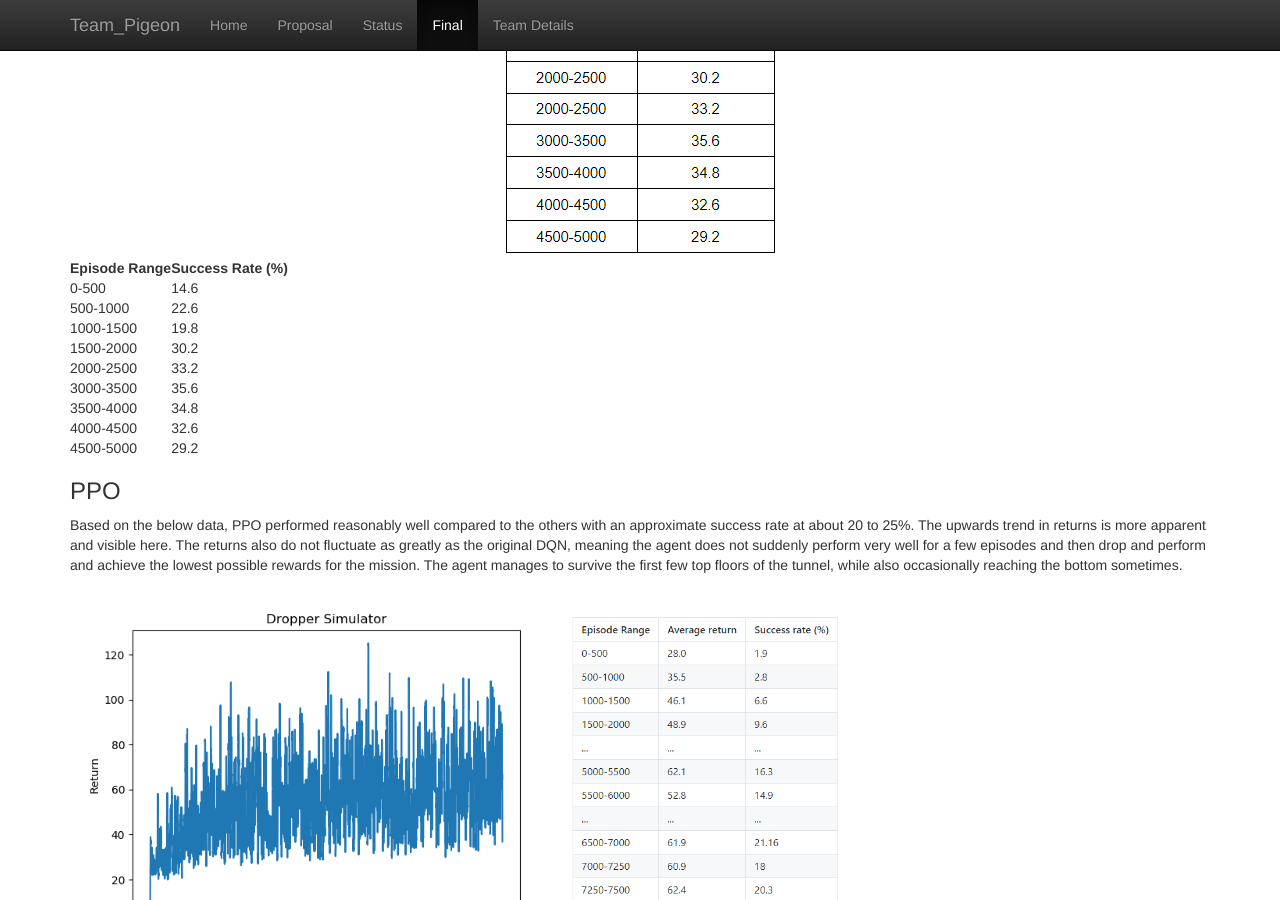
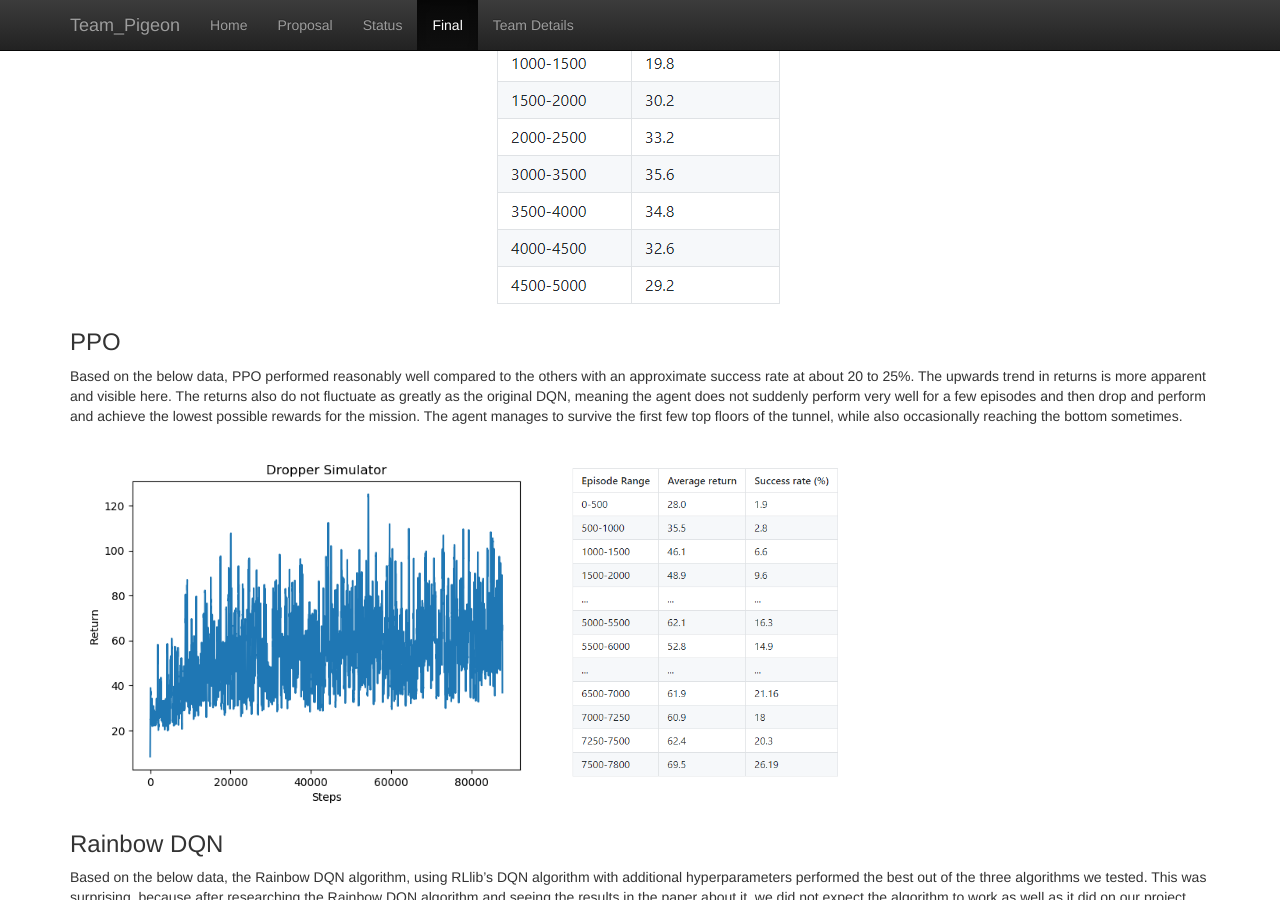
Before and after one commit to shanshs/Team-Pigeon, a Jekyll site: the page built from docs/final.md, in a window 1280 px wide and 900 px high, scrolled down 4070 px. Built offline with Jekyll 4.4.1, drawn with Linux system fonts in a browser that asks for light colours; formulas are drawn with MathJax 3.

Commit message:
added image

```diff
--- a/docs/final.md
+++ b/docs/final.md
@@ -146,19 +146,7 @@ Based on the below data, it is seen that our original implementation of DQN was
 
 By modifying our implementation of the episilon greedy policy to fix a previous issue with it, and adding additional layers for the neural network to pass through, we received the following results for success. This was to be expected, since as a base, DQN does not perform very well without any modifications. Our original DQN used simply one RELU activation layer for its Q network.
 
-<div style="text-align:center"><img src="success_dqn2.PNG	"/></div>
-
-| Episode Range   | Success Rate (%) |
-|-----------------|------------------|
-| 0-500           | 14.6             |
-| 500-1000        | 22.6             |
-| 1000-1500       | 19.8             |
-| 1500-2000       | 30.2             |
-| 2000-2500       | 33.2             |
-| 3000-3500       | 35.6             |
-| 3500-4000       | 34.8             |
-| 4000-4500       | 32.6             |
-| 4500-5000       | 29.2             |
+<div style="text-align:center"><img src="newsuccess_dqn2.PNG	"/></div>
 
 ### PPO
 
```
Also changed, not shown: docs/newsuccess_dqn2.PNG (added).
